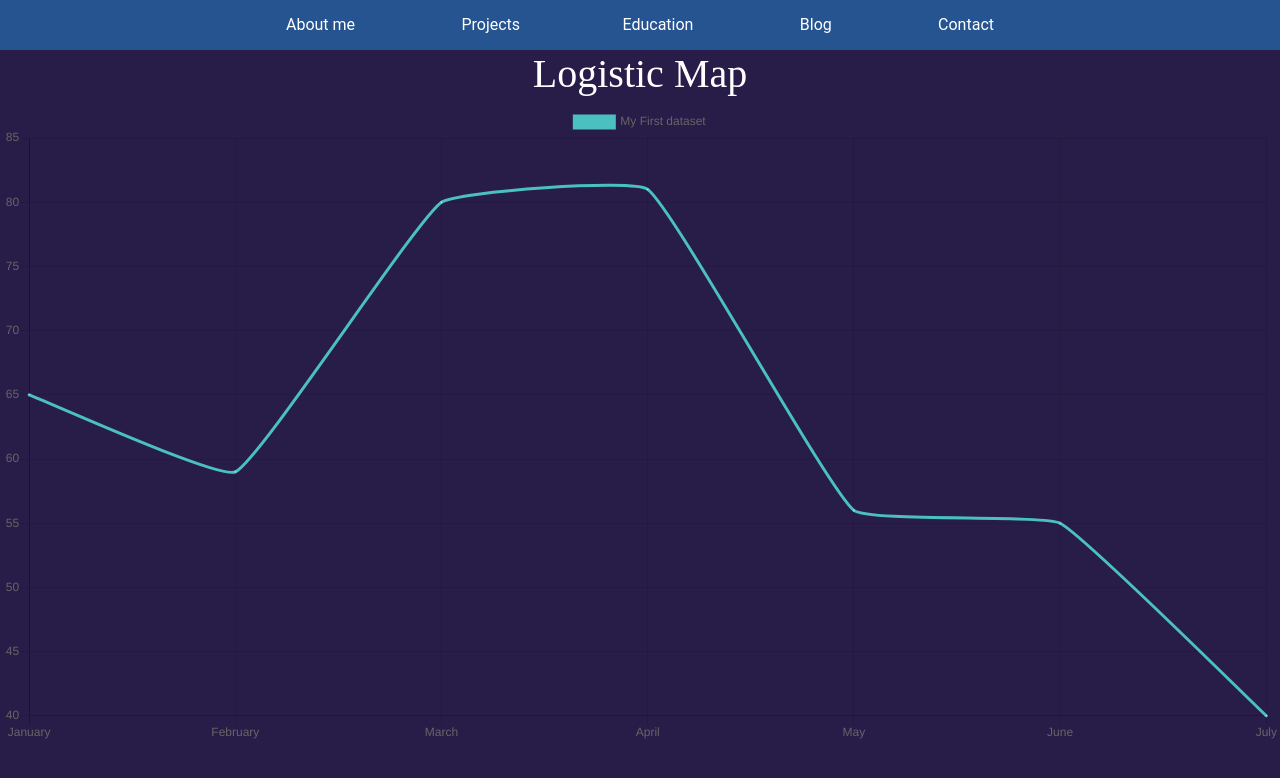
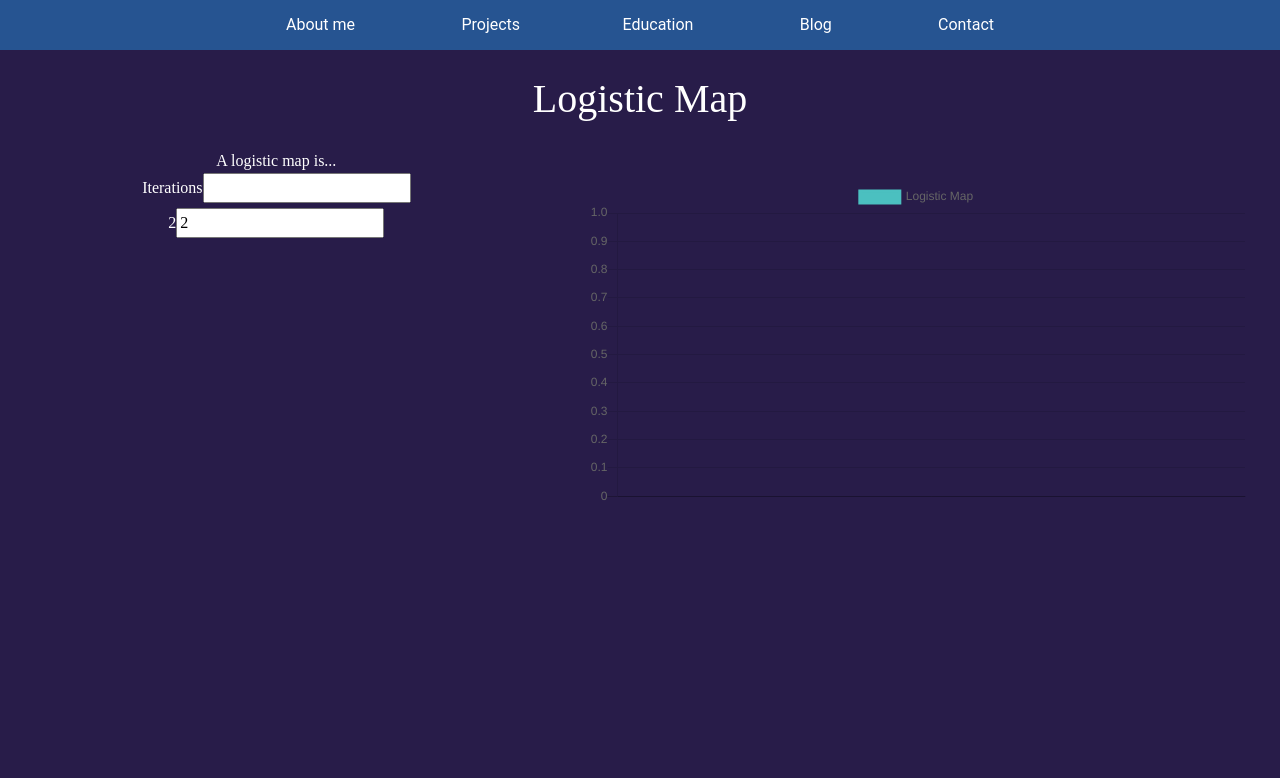
Before and after one commit to AlejandroFNadal/myPortfolio, a React (Create React App) app: page /logisticMap in a window 1280 px wide. Shown: the top 778 px of the page. Built offline with nearby package versions, Linux system fonts and the light colour scheme; what webfontloader would draw is missing.

Commit message:
Created actual graph, it still needs a lot of work

```diff
--- a/src/App.css
+++ b/src/App.css
@@ -324,3 +324,17 @@ h3{
 .CardButton{
   width:60%;
 }
+
+/*Logistic Map*/
+#lm-content{
+  display:flex;
+}
+
+#lm-graph{
+  width:60%;
+  margin:2em;
+}
+
+#lm-theory-selection{
+  width:50%;
+}
--- a/src/components/LogisticMap.js
+++ b/src/components/LogisticMap.js
@@ -2,11 +2,31 @@ import React from 'react';
 import Chart from 'chart.js';
 import {Line} from 'react-chartjs-2';
 
-const data = {
-  labels: ['January', 'February', 'March', 'April', 'May', 'June', 'July'],
-  datasets: [
+
+function genValues(iterations, x_n, r,hlogMapArray, xlogMapArray){
+    if(iterations > 0)
     {
-      label: 'My First dataset',
+        iterations-=1;
+        x_n= r*x_n*(1-x_n);
+        console.log(x_n)
+        xlogMapArray.push(100-iterations)
+        hlogMapArray.push(x_n)
+        return genValues(iterations,x_n,r,hlogMapArray,xlogMapArray);
+    }
+
+}
+
+class LogisticMap extends React.Component{
+    constructor(props){
+        super(props);
+        this.state={
+            iteration:0,
+            r:2,
+            data : {
+                labels: [],
+                datasets:
+                [{
+                    label: 'Logistic Map',
                     fill: false,
                     lineTension: 0.1,
                     backgroundColor: 'rgba(75,192,192,0.4)',
@@ -24,39 +44,53 @@ const data = {
                     pointHoverBorderWidth: 2,
                     pointRadius: 1,
                     pointHitRadius: 10,
-      data: [65, 59, 80, 81, 56, 55, 40]
+                    data: []
+                }]
             }
-  ]
-};
-function genValues(iterations, x_n, r,hlogMapArray){
-    if(iterations > 0)
-    {
-        iterations-=1;
-        x_n= r*x_n*(1-x_n);
-        hlogMapArray.push(x_n)
-        return genValues(iterations,x_n,r,hlogMapArray);
-    }
-
-}
-class LogisticMap extends React.Component{
-    constructor(props){
-        super(props);
-        this.state={
-            logMapArray:[]
         };
         this.node=React.createRef();
-        genValues(100,0.7,4,this.state.logMapArray)
-        console.log(this.state.logMapArray)
+        this.handleRChange= this.handleRChange.bind(this);
+        this.handleIterationChange=this.handleIterationChange.bind(this);
     }
+    handleRChange(event){
+        this.state.data.datasets[0].data=[]
+        this.state.data.labels=[]
 
+        this.setState({r:event.target.value})
+        console.log(this.state.r)
+        console.log(this.state.data.datasets[0].data)
+        genValues(100,0.7,this.state.r,this.state.data.datasets[0].data, this.state.data.labels)
+    };
+    handleIterationChange(event){
+        this.setState({iteration:event.target.value})
+    }
 
     render(){
 
 
             return(
-                <div>
-                    <h1>Logistic Map</h1>
-                    <Line data={data}/>
+                <div id="lm-main">
+                    <h1 className="title">Logistic Map</h1>
+                    <div id="lm-content">
+                    <div id="lm-theory-selection">
+                        <div id="lm-definition">
+                            A logistic map is...
+                        </div>
+                        <div id="lm-parameter-selector">
+                            <form>
+                                <label for="iterations">Iterations</label>
+                                <input type="text"></input><br/>
+                                <label for="r" > {this.state.r}</label>
+                                <input type="text" value={this.state.r} onChange={this.handleRChange}></input>
+                            </form>
+                        </div>
+                    </div>
+                   <div id="lm-graph">
+                    <Line data={this.state.data}/>
+                   </div>
+
+                    </div>
+
                 </div>
             )
         }
```
Lines whose indentation alone changed are shown as unchanged.
